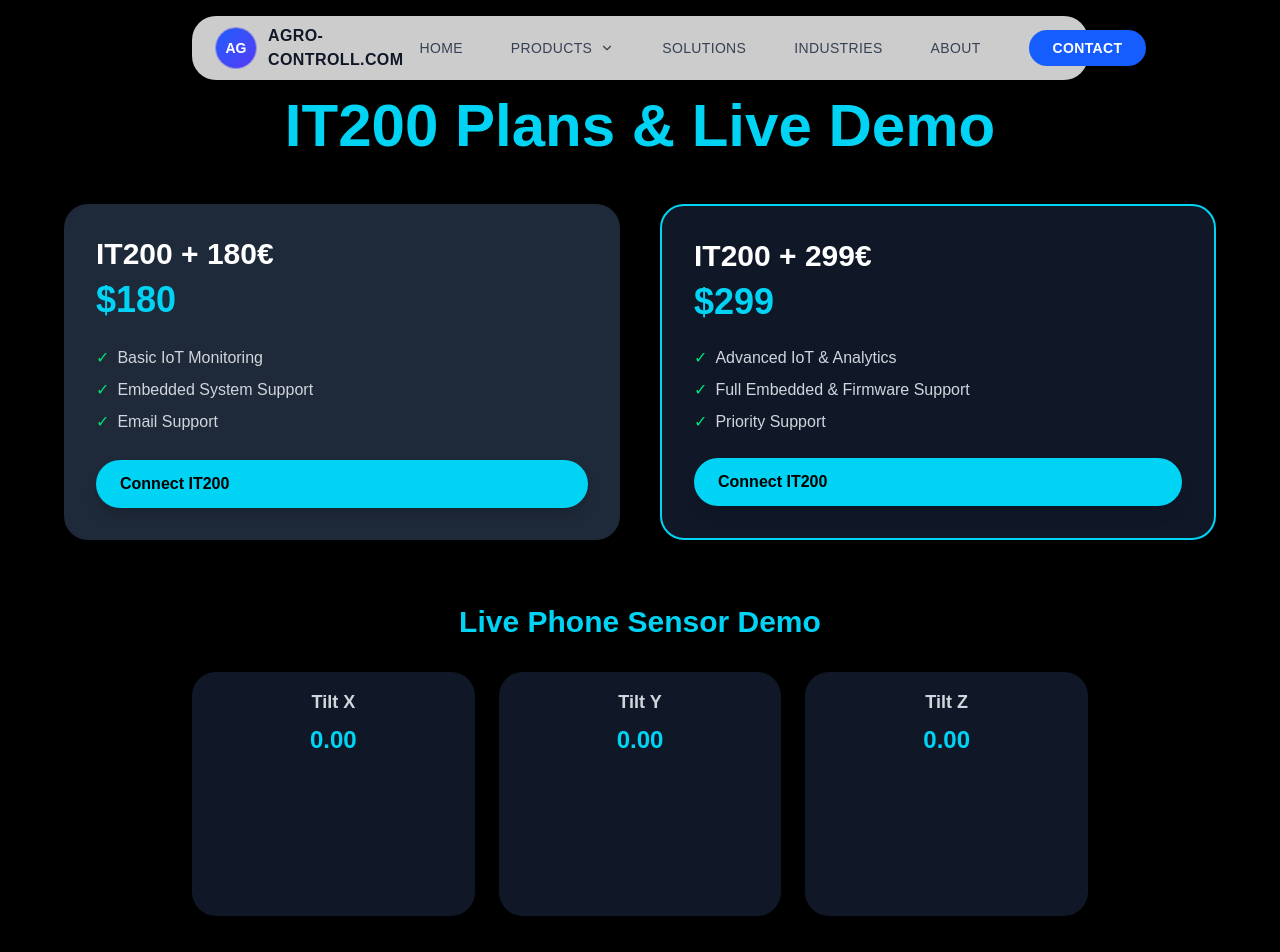
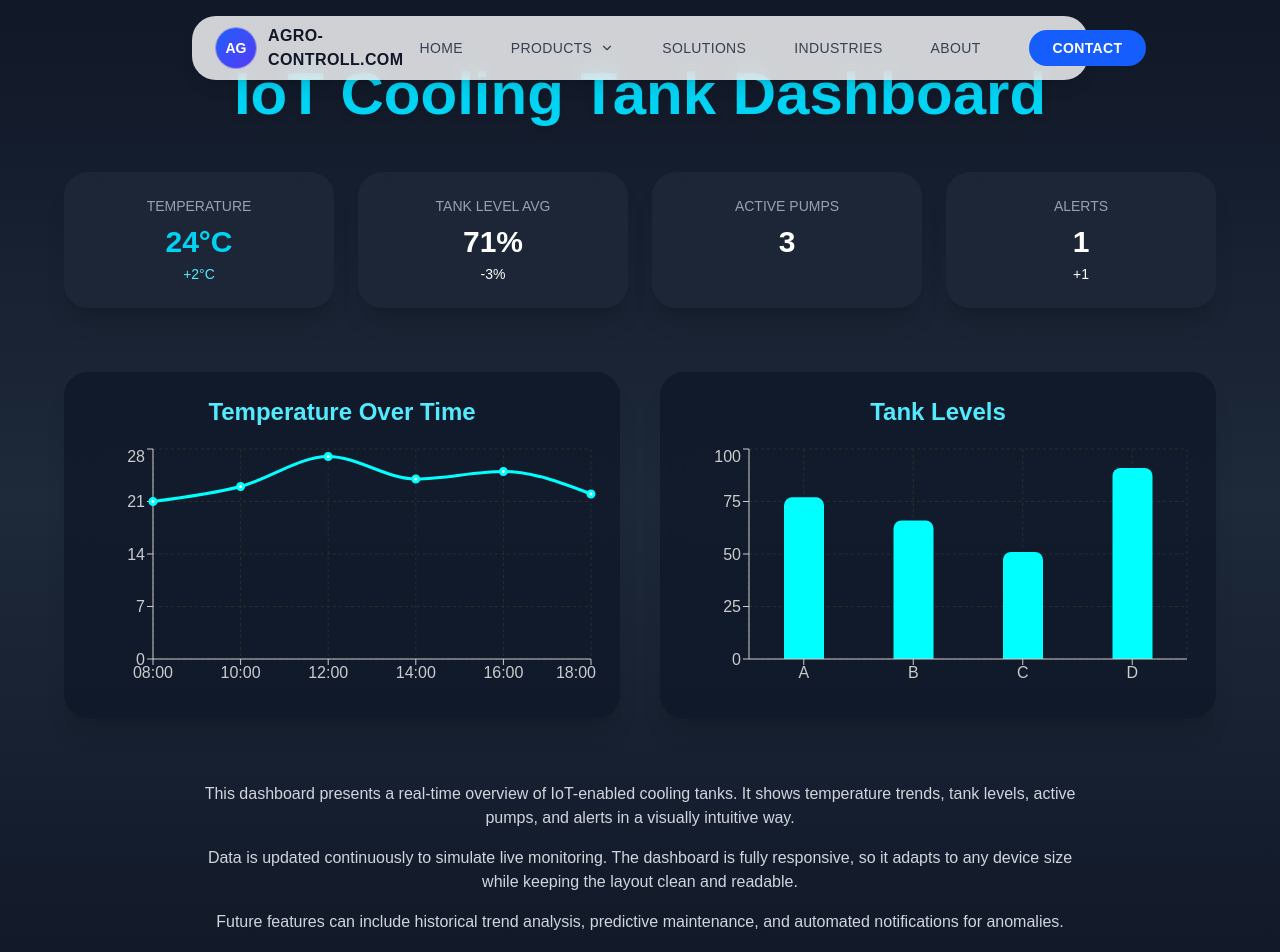
Before and after one commit to Bm8725/agrocontroll.com, a Next.js app: page /ifarm in a window 1280 px wide. Shown: the top 952 px of the page. Built offline with nearby package versions, Linux system fonts and the light colour scheme.

Commit message:
Update form  add

```diff
--- a/src/app/ifarm/page.js
+++ b/src/app/ifarm/page.js
@@ -1,129 +1,111 @@
 "use client";
 
 import { useState, useEffect } from "react";
+import { LineChart, Line, XAxis, YAxis, CartesianGrid, Tooltip, ResponsiveContainer, BarChart, Bar } from "recharts";
 import { motion } from "framer-motion";
 
-export default function IT200DashboardPlans() {
-  const plans = [
-    {
-      name: "IT200 + 180€",
-      price: "$180",
-      features: ["Basic IoT Monitoring", "Embedded System Support", "Email Support"],
-    },
-    {
-      name: "IT200 + 299€",
-      price: "$299",
-      features: ["Advanced IoT & Analytics", "Full Embedded & Firmware Support", "Priority Support"],
-      highlight: true,
-    },
+export default function IoTDashboardPresentation() {
+  // Dummy data
+  const [tempData, setTempData] = useState([
+    { time: "08:00", temp: 22 },
+    { time: "10:00", temp: 24 },
+    { time: "12:00", temp: 26 },
+    { time: "14:00", temp: 25 },
+    { time: "16:00", temp: 24 },
+    { time: "18:00", temp: 23 },
+  ]);
+
+  const [tankLevelData, setTankLevelData] = useState([
+    { tank: "A", level: 78 },
+    { tank: "B", level: 65 },
+    { tank: "C", level: 50 },
+    { tank: "D", level: 90 },
+  ]);
+
+  const stats = [
+    { title: "Temperature", value: "24°C", change: "+2°C", color: "cyan" },
+    { title: "Tank Level Avg", value: "71%", change: "-3%", color: "blue" },
+    { title: "Active Pumps", value: "3", change: "", color: "green" },
+    { title: "Alerts", value: "1", change: "+1", color: "red" },
   ];
 
-  const [sensors, setSensors] = useState({
-    tiltX: 0,
-    tiltY: 0,
-    tiltZ: 0,
-  });
+  // Simulate live updates
+  useEffect(() => {
+    const interval = setInterval(() => {
+      setTempData((prev) =>
+        prev.map((d) => ({ ...d, temp: d.temp + (Math.random() > 0.5 ? 1 : -1) }))
+      );
+      setTankLevelData((prev) =>
+        prev.map((d) => ({ ...d, level: Math.min(100, Math.max(0, d.level + (Math.random() > 0.5 ? 1 : -1))) }))
+      );
+    }, 3000);
 
-  const [historyX, setHistoryX] = useState(Array(10).fill(0));
-  const [historyY, setHistoryY] = useState(Array(10).fill(0));
-  const [historyZ, setHistoryZ] = useState(Array(10).fill(0));
-
-  useEffect(() => {
-    function handleMotion(event) {
-      const x = event.accelerationIncludingGravity?.x ?? 0;
-      const y = event.accelerationIncludingGravity?.y ?? 0;
-      const z = event.accelerationIncludingGravity?.z ?? 0;
-
-      setSensors({ tiltX: x, tiltY: y, tiltZ: z });
-      setHistoryX((prev) => [...prev.slice(-9), x]);
-      setHistoryY((prev) => [...prev.slice(-9), y]);
-      setHistoryZ((prev) => [...prev.slice(-9), z]);
-    }
-
-    if (typeof window !== "undefined" && window.DeviceMotionEvent) {
-      window.addEventListener("devicemotion", handleMotion);
-    }
-
-    return () => {
-      if (typeof window !== "undefined" && window.DeviceMotionEvent) {
-        window.removeEventListener("devicemotion", handleMotion);
-      }
-    };
+    return () => clearInterval(interval);
   }, []);
 
-  const renderBars = (data, color) =>
-    data.map((v, i) => (
-      <motion.div
-        key={i}
-        initial={{ height: 0 }}
-        animate={{ height: Math.min(Math.abs(v) * 10, 100) }}
-        transition={{ duration: 0.3, type: "spring", stiffness: 120 }}
-        className={`flex-1 ${color} rounded`}
-      />
-    ));
-
-  const safeToFixed = (value) => (value != null ? value.toFixed(2) : "0.00");
-
   return (
-    <main className="min-h-screen bg-black text-white px-6 py-24 flex flex-col items-center">
-      <h1 className="text-5xl md:text-6xl font-extrabold text-cyan-400 text-center mb-12">
-        IT200 Plans & Live Demo
+    <main className="min-h-screen bg-gradient-to-b from-gray-900 via-gray-800 to-gray-900 text-white px-4 md:px-8 py-16 flex flex-col items-center">
+      <h1 className="text-4xl md:text-6xl font-extrabold text-cyan-400 text-center mb-12 drop-shadow-lg">
+        IoT Cooling Tank Dashboard
       </h1>
 
-      {/* Plans */}
-      <div className="grid md:grid-cols-2 gap-10 w-full max-w-6xl mb-16">
-        {plans.map((plan, i) => (
+      {/* Stats Cards */}
+      <div className="grid grid-cols-1 sm:grid-cols-2 lg:grid-cols-4 gap-6 w-full max-w-6xl mb-16">
+        {stats.map((stat, idx) => (
           <motion.div
-            key={i}
-            whileHover={{ scale: 1.05, boxShadow: "0px 12px 24px rgba(0,255,255,0.4)" }}
-            className={`p-8 rounded-3xl shadow-lg flex flex-col justify-between ${
-              plan.highlight ? "border-cyan-400 border-2 bg-gray-900" : "border-gray-700 bg-gray-800"
-            }`}
+            key={idx}
+            whileHover={{ scale: 1.05, boxShadow: "0 0 20px rgba(0,255,255,0.5)" }}
+            className={`bg-gray-800/80 backdrop-blur-md rounded-3xl p-6 flex flex-col items-center shadow-xl transition`}
           >
-            <div className="mb-6">
-              <h3 className="text-3xl font-bold text-white mb-2">{plan.name}</h3>
-              <p className="text-4xl font-extrabold text-cyan-400">{plan.price}</p>
-            </div>
-
-            <ul className="mb-6 space-y-2 text-gray-300">
-              {plan.features.map((f, idx) => (
-                <li key={idx} className="before:content-['✓'] before:text-green-400 before:mr-2">
-                  {f}
-                </li>
-              ))}
-            </ul>
-
-            <motion.a
-              whileHover={{ scale: 1.05 }}
-              href="/connect-it200"
-              className="inline-block px-6 py-3 bg-cyan-400 text-black font-semibold rounded-full shadow-lg transition"
-            >
-              Connect IT200
-            </motion.a>
+            <p className="text-gray-400 uppercase text-sm mb-2">{stat.title}</p>
+            <p className={`text-3xl font-bold text-${stat.color}-400 mb-1`}>{stat.value}</p>
+            {stat.change && <p className={`text-${stat.color}-300 text-sm`}>{stat.change}</p>}
           </motion.div>
         ))}
       </div>
 
-      {/* Live sensor demo */}
-      <div className="w-full max-w-4xl">
-        <h2 className="text-3xl font-bold text-center text-cyan-400 mb-8">Live Phone Sensor Demo</h2>
-        <div className="grid md:grid-cols-3 gap-6">
-          <div className="bg-gray-900 p-4 rounded-3xl shadow-lg flex flex-col items-center">
-            <h3 className="text-lg font-semibold text-gray-300 mb-2">Tilt X</h3>
-            <p className="text-2xl font-bold text-cyan-400 mb-4">{safeToFixed(sensors.tiltX)}</p>
-            <div className="w-full h-32 flex items-end gap-1">{renderBars(historyX, "bg-cyan-500")}</div>
-          </div>
-          <div className="bg-gray-900 p-4 rounded-3xl shadow-lg flex flex-col items-center">
-            <h3 className="text-lg font-semibold text-gray-300 mb-2">Tilt Y</h3>
-            <p className="text-2xl font-bold text-cyan-400 mb-4">{safeToFixed(sensors.tiltY)}</p>
-            <div className="w-full h-32 flex items-end gap-1">{renderBars(historyY, "bg-magenta-500")}</div>
-          </div>
-          <div className="bg-gray-900 p-4 rounded-3xl shadow-lg flex flex-col items-center">
-            <h3 className="text-lg font-semibold text-gray-300 mb-2">Tilt Z</h3>
-            <p className="text-2xl font-bold text-cyan-400 mb-4">{safeToFixed(sensors.tiltZ)}</p>
-            <div className="w-full h-32 flex items-end gap-1">{renderBars(historyZ, "bg-green-400")}</div>
-          </div>
+      {/* Charts */}
+      <div className="grid grid-cols-1 lg:grid-cols-2 gap-10 w-full max-w-6xl mb-16">
+        {/* Temperature Line Chart */}
+        <div className="bg-gray-900/80 backdrop-blur-md rounded-3xl p-6 shadow-xl">
+          <h2 className="text-xl md:text-2xl font-bold text-cyan-300 mb-4 text-center">Temperature Over Time</h2>
+          <ResponsiveContainer width="100%" height={250}>
+            <LineChart data={tempData}>
+              <CartesianGrid strokeDasharray="3 3" stroke="#2c2c2c" />
+              <XAxis dataKey="time" stroke="#ccc" />
+              <YAxis stroke="#ccc" />
+              <Tooltip />
+              <Line type="monotone" dataKey="temp" stroke="#00ffff" strokeWidth={3} activeDot={{ r: 8 }} />
+            </LineChart>
+          </ResponsiveContainer>
         </div>
+
+        {/* Tank Levels Bar Chart */}
+        <div className="bg-gray-900/80 backdrop-blur-md rounded-3xl p-6 shadow-xl">
+          <h2 className="text-xl md:text-2xl font-bold text-cyan-300 mb-4 text-center">Tank Levels</h2>
+          <ResponsiveContainer width="100%" height={250}>
+            <BarChart data={tankLevelData}>
+              <CartesianGrid strokeDasharray="3 3" stroke="#2c2c2c" />
+              <XAxis dataKey="tank" stroke="#ccc" />
+              <YAxis stroke="#ccc" />
+              <Tooltip />
+              <Bar dataKey="level" fill="#00ffff" barSize={40} radius={[8, 8, 0, 0]} />
+            </BarChart>
+          </ResponsiveContainer>
+        </div>
+      </div>
+
+      {/* Dashboard Info */}
+      <div className="max-w-4xl text-center text-gray-300 space-y-4">
+        <p>
+          This dashboard presents a real-time overview of IoT-enabled cooling tanks. It shows temperature trends, tank levels, active pumps, and alerts in a visually intuitive way.
+        </p>
+        <p>
+          Data is updated continuously to simulate live monitoring. The dashboard is fully responsive, so it adapts to any device size while keeping the layout clean and readable.
+        </p>
+        <p>
+          Future features can include historical trend analysis, predictive maintenance, and automated notifications for anomalies.
+        </p>
       </div>
     </main>
   );
```
